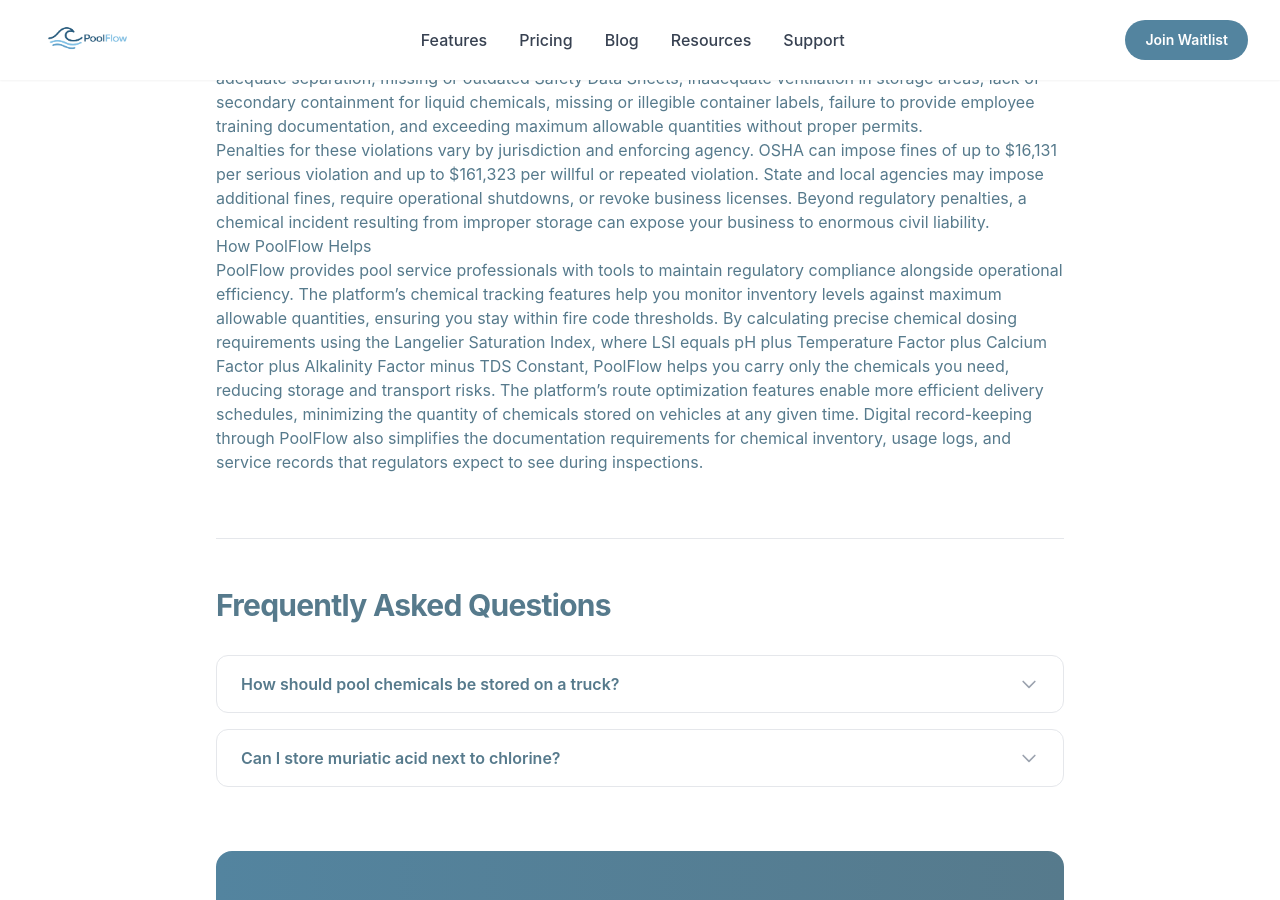
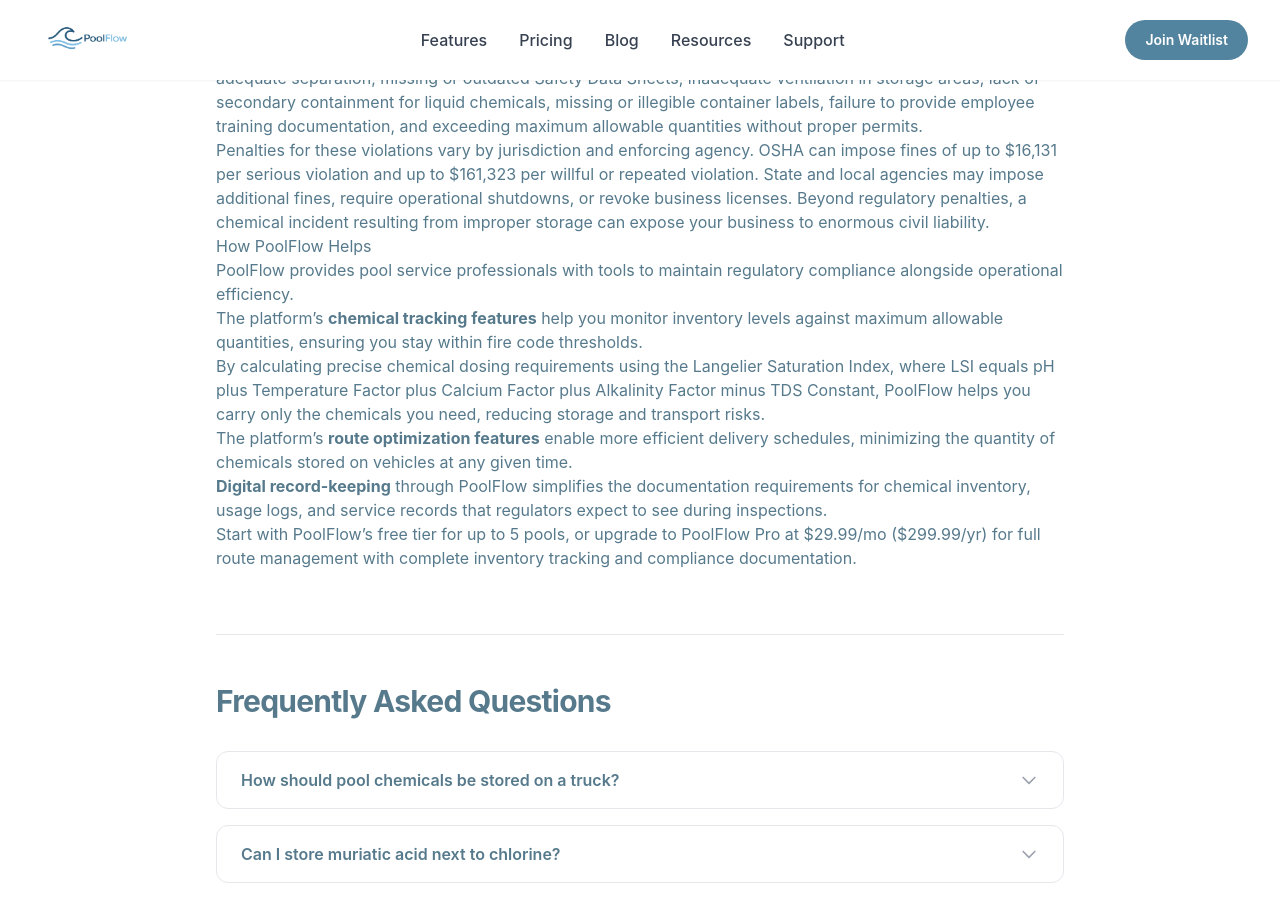
Before and after one commit to AlexHuggler/LCI_tracker, a Jekyll site: the page built from _posts/2026-02-26-pool-chemical-storage-regulations.md, in a window 1280 px wide and 900 px high, scrolled down 4840 px. Built offline with Jekyll 4.4.1, drawn with Linux system fonts in a browser that asks for light colours; nearby versions of some CDN libraries.

Commit message:
Optimize pool-chemical-storage-regulations CTA section
Break up dense paragraph, add /#features and /#pricing links,
bold key feature labels for readability.

https://claude.ai/code/session_01J7913yaTa2LbRTa96575WR

```diff
--- a/_posts/2026-02-26-pool-chemical-storage-regulations.md
+++ b/_posts/2026-02-26-pool-chemical-storage-regulations.md
@@ -154,4 +154,14 @@ Penalties for these violations vary by jurisdiction and enforcing agency. OSHA c
 
 ## How PoolFlow Helps
 
-PoolFlow provides pool service professionals with tools to maintain regulatory compliance alongside operational efficiency. The platform's chemical tracking features help you monitor inventory levels against maximum allowable quantities, ensuring you stay within fire code thresholds. By calculating precise chemical dosing requirements using the Langelier Saturation Index, where LSI equals pH plus Temperature Factor plus Calcium Factor plus Alkalinity Factor minus TDS Constant, PoolFlow helps you carry only the chemicals you need, reducing storage and transport risks. The platform's route optimization features enable more efficient delivery schedules, minimizing the quantity of chemicals stored on vehicles at any given time. Digital record-keeping through PoolFlow also simplifies the documentation requirements for chemical inventory, usage logs, and service records that regulators expect to see during inspections.
+[PoolFlow](/#features) provides pool service professionals with tools to maintain regulatory compliance alongside operational efficiency.
+
+The platform's **chemical tracking features** help you monitor inventory levels against maximum allowable quantities, ensuring you stay within fire code thresholds.
+
+By calculating precise chemical dosing requirements using the Langelier Saturation Index, where LSI equals pH plus Temperature Factor plus Calcium Factor plus Alkalinity Factor minus TDS Constant, PoolFlow helps you carry only the chemicals you need, reducing storage and transport risks.
+
+The platform's **route optimization features** enable more efficient delivery schedules, minimizing the quantity of chemicals stored on vehicles at any given time.
+
+**Digital record-keeping** through PoolFlow simplifies the documentation requirements for chemical inventory, usage logs, and service records that regulators expect to see during inspections.
+
+Start with PoolFlow's free tier for up to 5 pools, or upgrade to [PoolFlow Pro at $29.99/mo ($299.99/yr)](/#pricing) for full route management with complete inventory tracking and compliance documentation.
```
